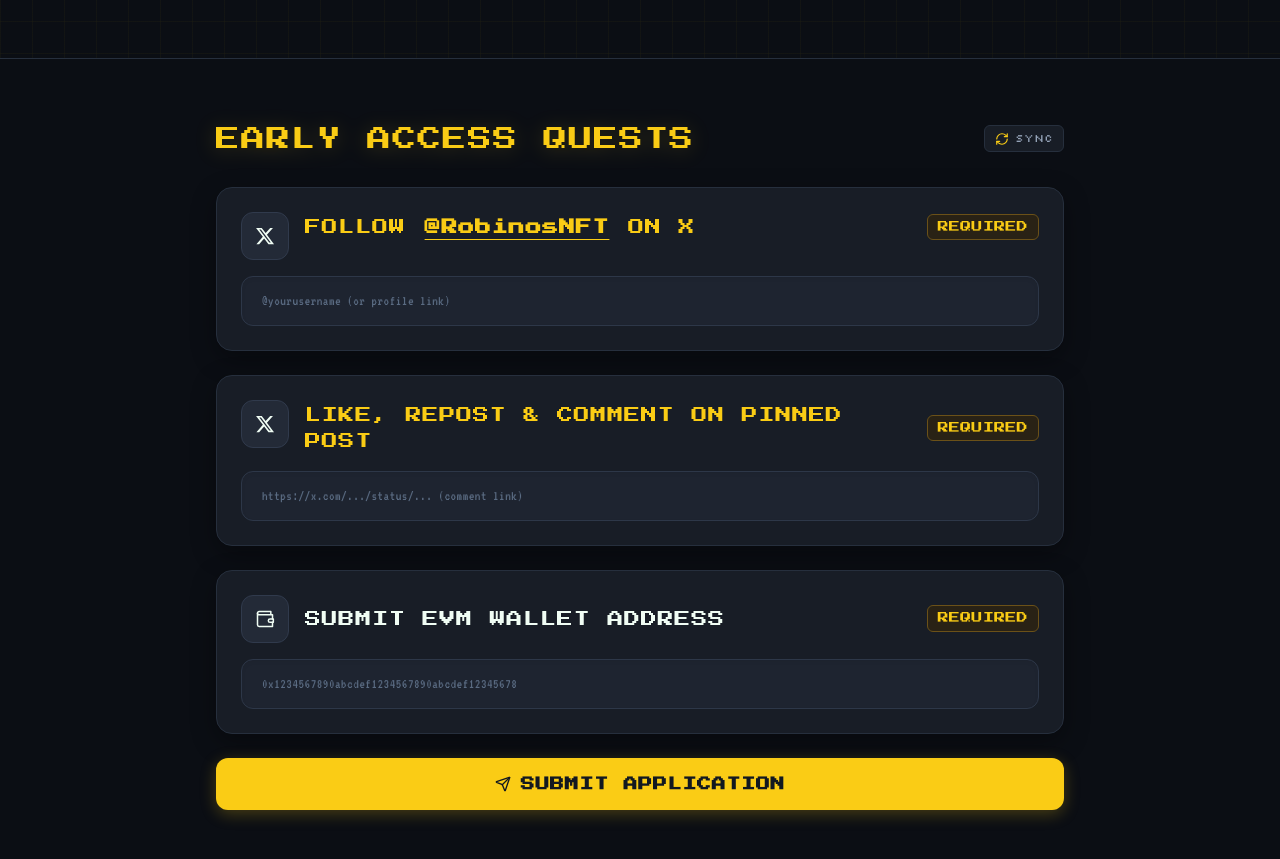
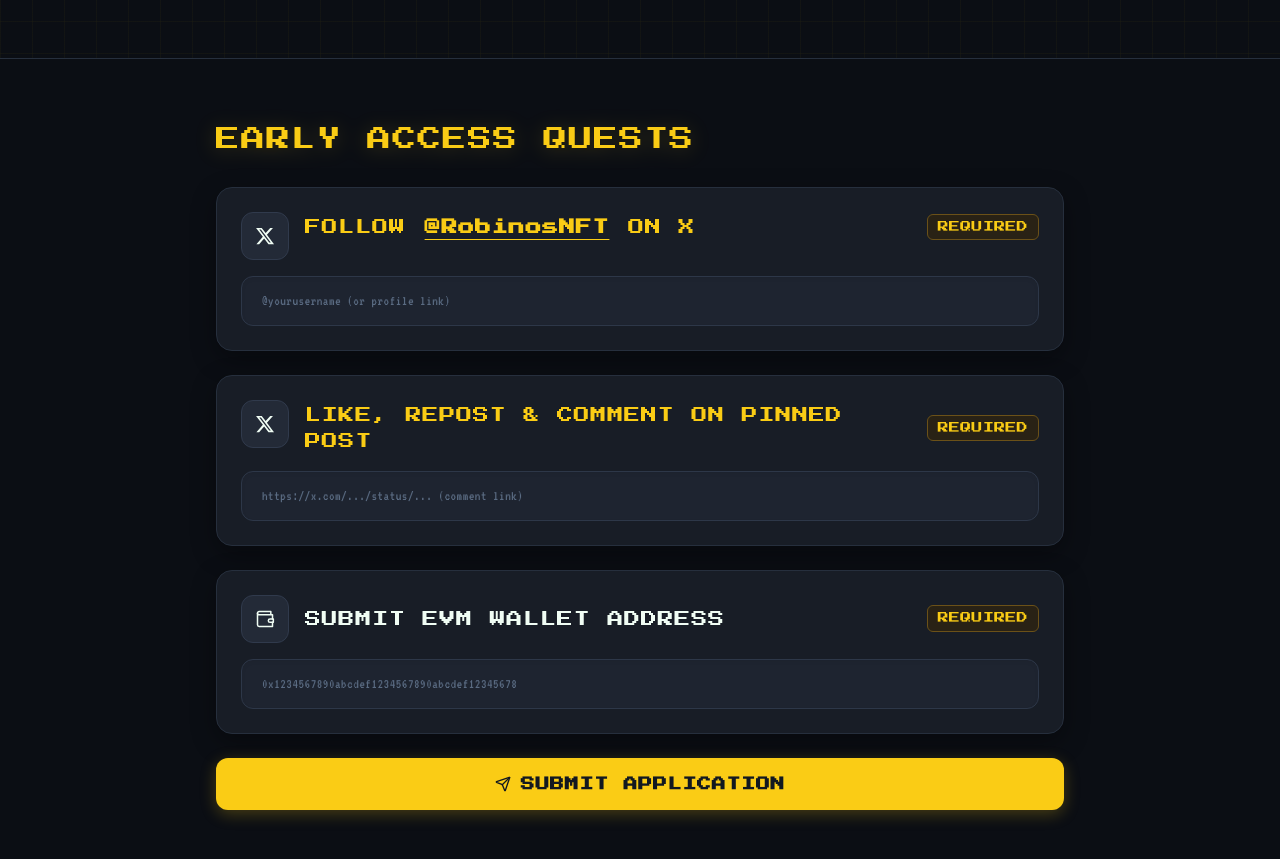
Before and after one commit to nerdyfiroz/robinos, a Next.js app: page / in a window 1280 px wide. Shown: the part 860-1719 px from the top of the page. Built offline with nearby package versions, Linux system fonts and the light colour scheme; no server answers.

Commit message:
fix(ui): remove sync button from early access quests header

```diff
--- a/src/components/public/EarlyAccessQuests.tsx
+++ b/src/components/public/EarlyAccessQuests.tsx
@@ -297,21 +297,10 @@ export const EarlyAccessQuests: React.FC<EarlyAccessQuestsProps> = ({ isOpen, on
   return (
     <section id="early-access-section" className="py-12 sm:py-16 max-w-4xl mx-auto px-4 sm:px-6 w-full">
       {/* Title matching screenshot style: Pixelated yellow heading */}
-      <div className="flex items-center justify-between gap-4 mb-6 sm:mb-8">
+      <div className="mb-6 sm:mb-8">
         <h2 className="font-arcade text-lg sm:text-xl md:text-2xl text-[#facc15] tracking-wider uppercase drop-shadow-[0_2px_10px_rgba(250,204,21,0.2)]">
           EARLY ACCESS QUESTS
         </h2>
-
-        <button
-          id="refresh-quests-btn"
-          onClick={() => loadQuests(true)}
-          disabled={refreshing}
-          className="flex items-center gap-1.5 px-2.5 py-1 text-[11px] text-[#94a3b8] hover:text-[#facc15] bg-[#181d26] border border-[#262f3d] hover:border-[#facc15]/40 rounded-md transition-colors"
-          title="Sync with database"
-        >
-          <RefreshCw className={`w-3.5 h-3.5 text-[#facc15] ${refreshing ? 'animate-spin' : ''}`} />
-          <span className="hidden sm:inline">SYNC</span>
-        </button>
       </div>
 
       {/* Master Closed Notice */}
```
